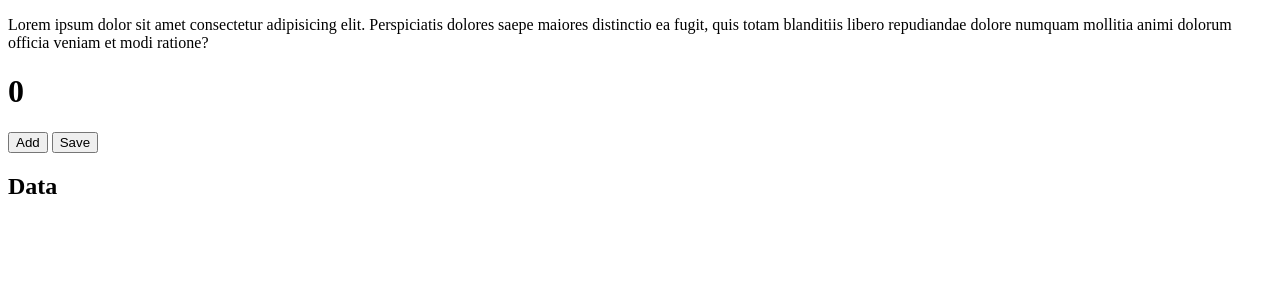
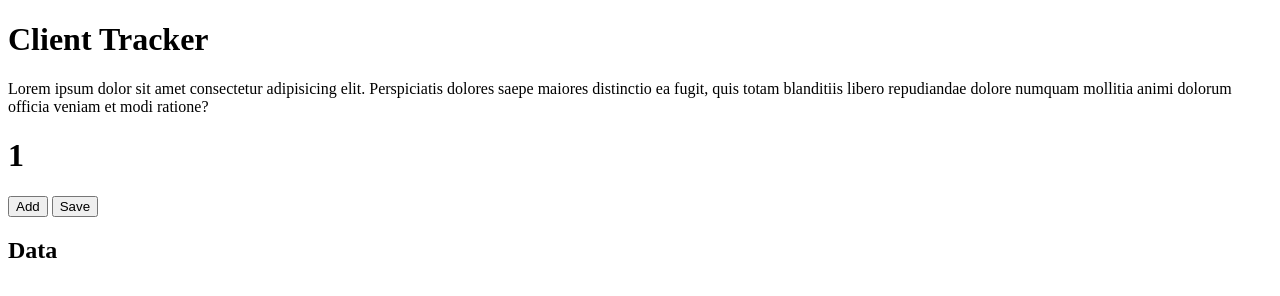
Before and after one commit to axelquartz/client-counter, a plain HTML site: page index.html in a window 1280 px wide. Both pictures are taken after a click on the button "Add". Drawn offline with Linux system fonts and the light colour scheme.

Commit message:
Counter is adding numbers

```diff
--- a/index.html
+++ b/index.html
@@ -5,19 +5,20 @@
     <meta http-equiv="X-UA-Compatible" content="IE=edge">
     <meta name="viewport" content="width=device-width, initial-scale=1.0">
     <link rel="stylesheet" href="style.css">
-    <script src="script.js"></script>
+    <script src="script.js" defer></script>
     <title>Client Tracker</title>
 </head>
 <body>
     <header>
+        <h1>Client Tracker</h1>
         <p>Lorem ipsum dolor sit amet consectetur adipisicing elit. Perspiciatis dolores saepe maiores distinctio ea fugit, quis totam blanditiis libero repudiandae dolore numquam mollitia animi dolorum officia veniam et modi ratione?</p>
     </header>
     <main>
         <div>
-            <h1 id="counter">0</h1>
+            <h1 id="display-count">0</h1>
         </div>
         <div>
-            <button id="increment-btn">Add</button>
+            <button id="increment-btn" onclick="addNumber()">Add</button>
             <button id="save-btn">Save</button>
         </div>
         <div>
--- a/script.js
+++ b/script.js
@@ -1,4 +1,11 @@
-let counter = document.getElementById('counter');
+let displayCount = document.getElementById('display-count');
+let counter = 0;
 let incrementBtn = document.getElementById('increment-btn');
 let saveBtn = document.getElementById('save-btn');
 let previousEntries = document.getElementById('previous-entries')
+
+//Increase counter by one
+function addNumber() {
+    counter += 1;
+    displayCount.innerText = counter;
+}
```
